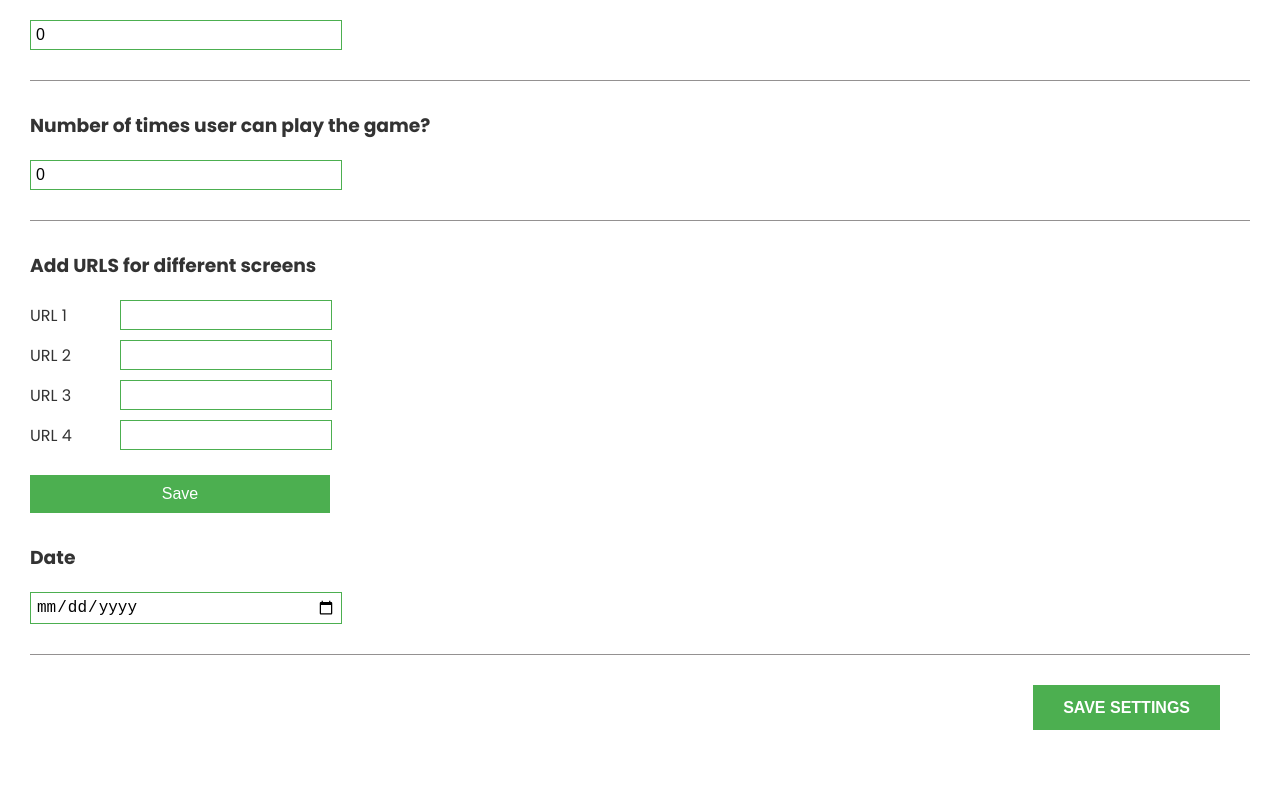
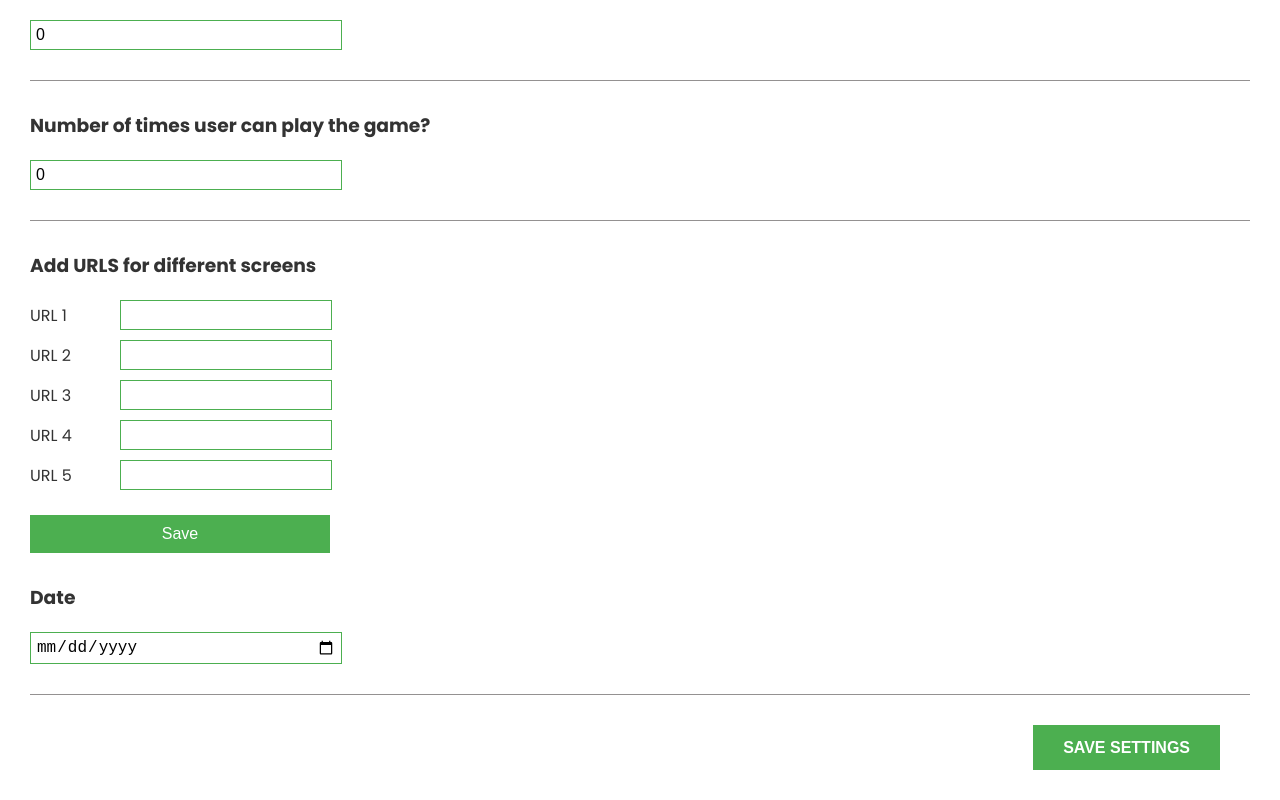
Before and after one commit to Hafizbali315/andy-game-frontend, a React (Vite) app: page / in a window 1280 px wide. Shown: the part 970-1770 px from the top of the page. Before the commit the page ends 1730 px from the top, so only its background shows below. Built offline with nearby package versions, Linux system fonts and the light colour scheme; no server answers; sample sign-in values are in the browser's storage.

Commit message:
Url 5 added

```diff
--- a/src/components/ScreenUrls.jsx
+++ b/src/components/ScreenUrls.jsx
@@ -1,7 +1,7 @@
 import React, { useState } from 'react'
 
 const ScreenUrls = ({ newSettings, setNewSettings }) => {
-	const [urls, setUrls] = useState({ url1: '', url2: '', url3: '', url4: '' })
+	const [urls, setUrls] = useState({ url1: '', url2: '', url3: '', url4: '', url5: '' })
 
 	const handleUrlChange = (e) => {
 		e.preventDefault()
@@ -32,6 +32,10 @@ const ScreenUrls = ({ newSettings, setNewSettings }) => {
 				<label htmlFor="">URL 4</label>
 				<input type="text" name="url4" value={urls.url4} onChange={handleUrlChange} />
 			</div>
+			<div className="input-container">
+				<label htmlFor="">URL 5</label>
+				<input type="text" name="url5" value={urls.url5} onChange={handleUrlChange} />
+			</div>
 
 			<button onClick={handleSaveUrls}>Save</button>
 		</form>
```
